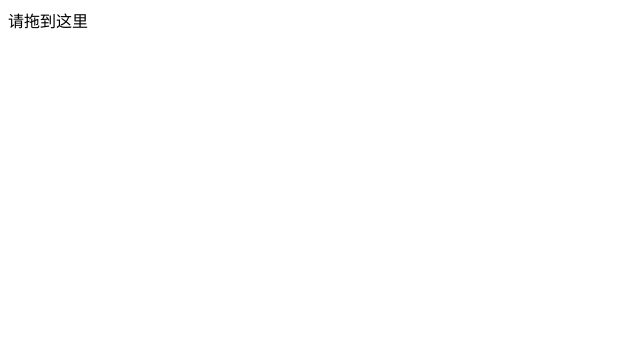
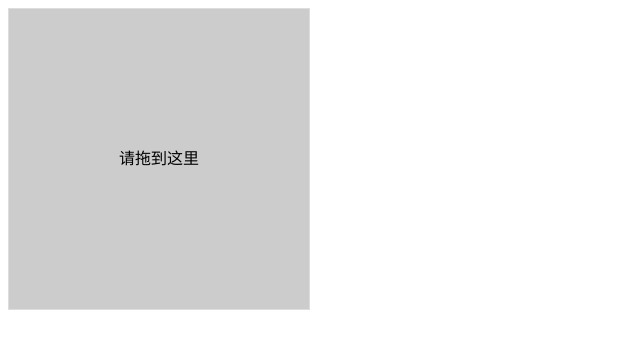
Before and after one commit to caoyanyuan/fullStack, a website: page node/www/index_12drag.html in a window 1280 px wide. Shown: the whole page, without its empty margins (0-640 px from the left). Drawn offline with Linux system fonts and the light colour scheme.

Commit message:
12: 拖拽上传ondragover

```diff
--- a/node/www/index_12drag.html
+++ b/node/www/index_12drag.html
@@ -5,6 +5,12 @@
     <meta name="viewport" content="width=device-width, initial-scale=1.0">
     <meta http-equiv="X-UA-Compatible" content="ie=edge">
     <title>拖拽上传</title>
+    <style>
+        .box{
+            width:300px;height:300px;background:#ccc;
+            text-align:center;line-height:300px;border:1px solid #ddd;
+        }
+    </style>
     <script>
         window.onload = function() {
             let oBox = document.querySelector('.box')
@@ -16,7 +22,7 @@
                 oBox.innerHTML = '请拖到这里'
             }
             oBox.ondragover = function() {  //只要鼠标没松手，就会一直执行
-
+                // do something example upload
             }
         }
     </script>
```
